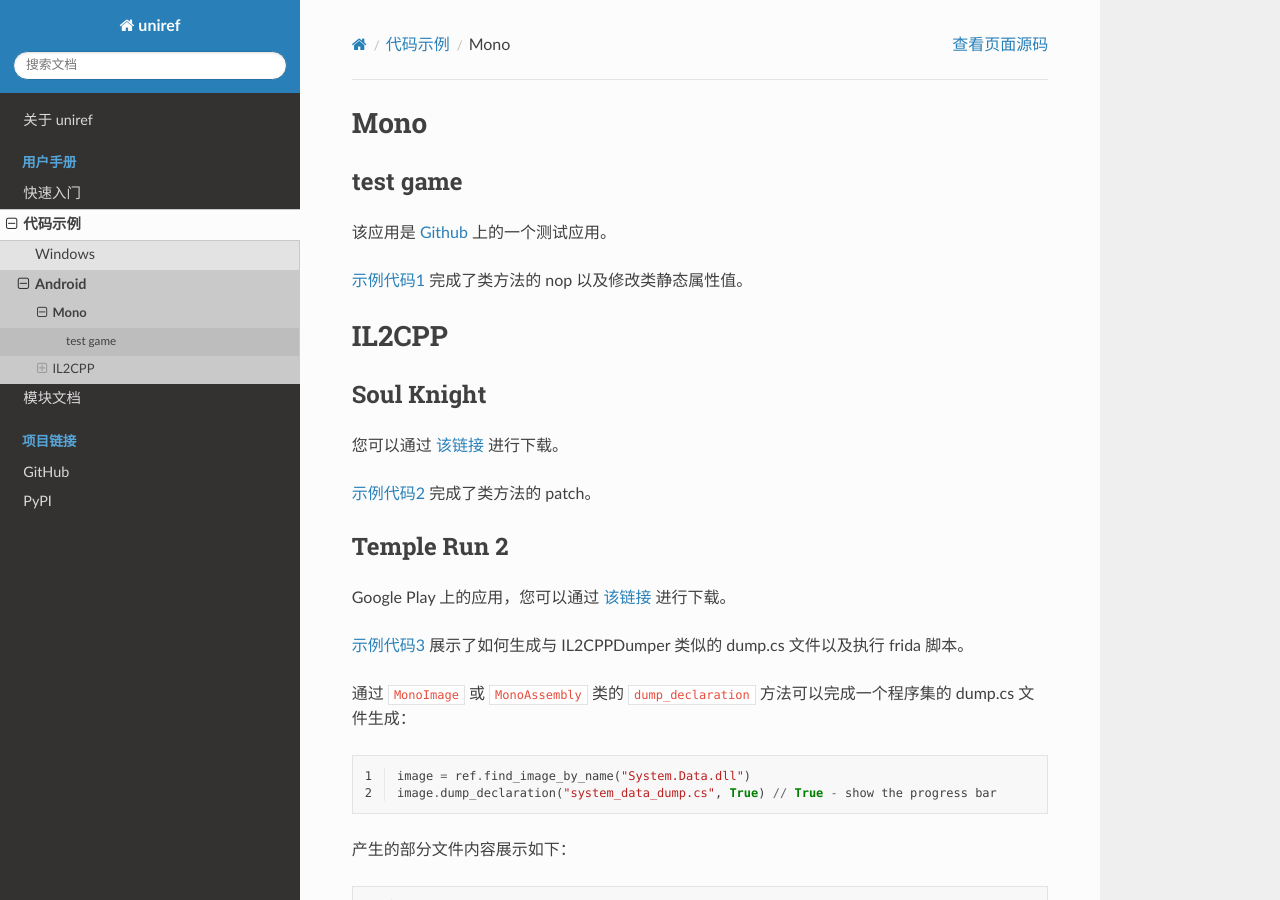
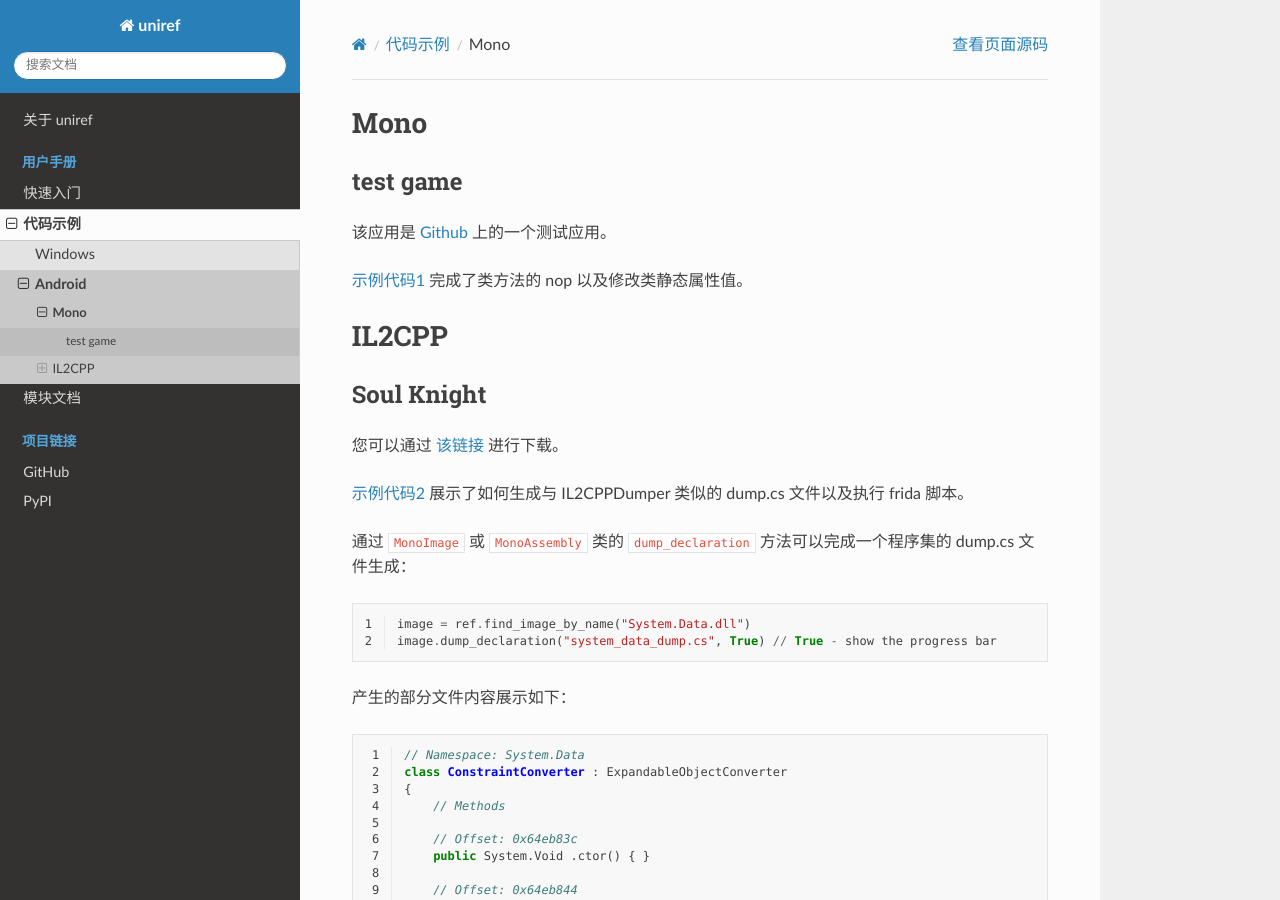
Before and after one commit to in1nit1t/uniref, a Sphinx documentation site: the page built from docs/source/examples/android.rst, in a window 1280 px wide and 900 px high. Built offline with Sphinx 7.4.7 and the Read the Docs theme 2.0.0, drawn with Linux system fonts in a browser that asks for light colours; some of the changed text lies outside the part shown.

Commit message:
Fix error description

```diff
--- a/docs/source/examples/android.rst
+++ b/docs/source/examples/android.rst
@@ -18,15 +18,7 @@ Soul Knight
 
 您可以通过 `该链接 <http://www.chillyroom.com>`_ 进行下载。
 
-`示例代码2 <https://github.com/in1nit1t/uniref/blob/main/examples/android/il2cpp/Soul%20Knight.py>`_ 完成了类方法的 patch。
-
-
-Temple Run 2
-------------
-
-Google Play 上的应用，您可以通过 `该链接 <https://1drv.ms/u/s!AsGvxndj5W9qhCyopSbnVuZ1iLuP?e=Vhx1de>`_ 进行下载。
-
-`示例代码3 <https://github.com/in1nit1t/uniref/blob/main/examples/android/il2cpp/Temple%20Run%202.py>`_ 展示了如何生成与
+`示例代码2 <https://github.com/in1nit1t/uniref/blob/main/examples/android/il2cpp/Soul%20Knight.py>`_ 展示了如何生成与
 IL2CPPDumper 类似的 dump.cs 文件以及执行 frida 脚本。
 
 通过 ``MonoImage`` 或 ``MonoAssembly`` 类的 ``dump_declaration`` 方法可以完成一个程序集的 dump.cs 文件生成：
```
Also changed, not shown: other parts of docs/source/examples/android.rst (+8 -0 lines).
